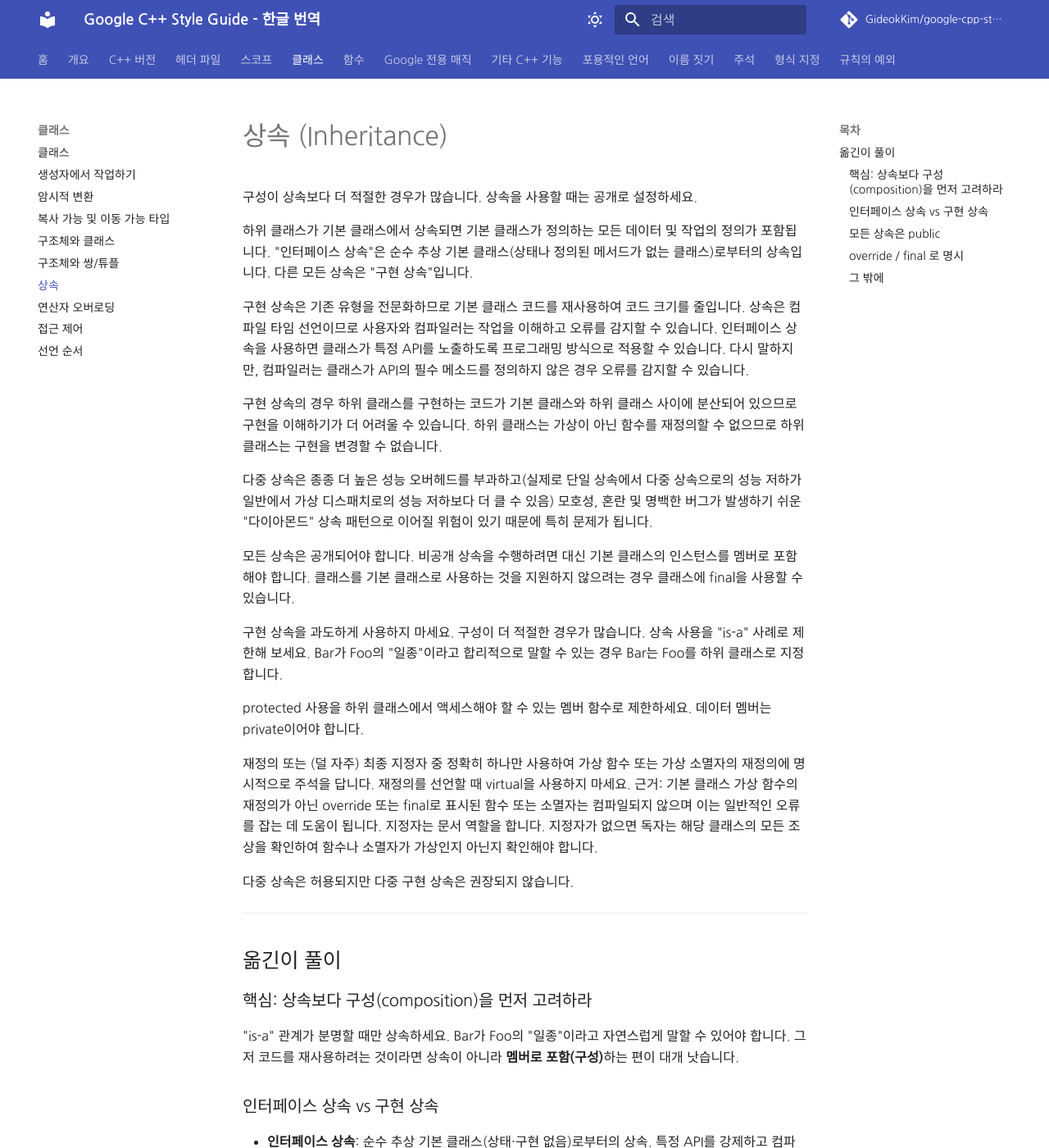
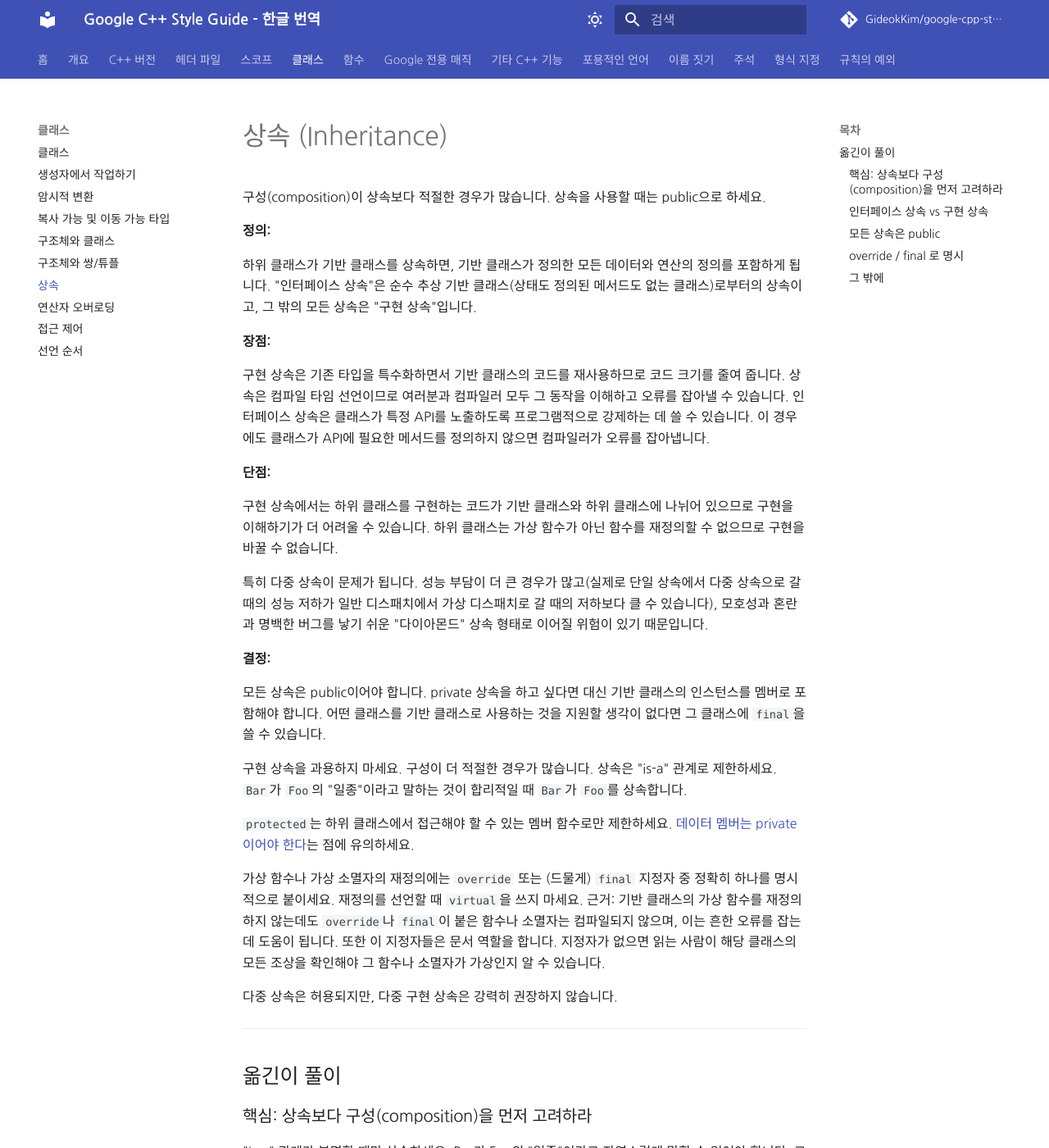
Before and after one commit to GideokKim/google-cpp-style-guide-kr, an MkDocs documentation site: the page built from google cpp style guide/inheritance.md, in a window 1280 px wide and 1400 px high. Shown: the whole window at 82% size. Built offline with MkDocs 1.6.1 and Material for MkDocs 9.7.7, drawn with Linux system fonts in a browser that asks for light colours; some web fonts are replaced; comment, search, counter and statistics services are not loaded; some of the changed text lies outside the part shown.

Commit message:
docs(classes): restore upstream structure in `inheritance`
The page flattened the upstream Definition, Pros, Cons and Decision
blocks into an undifferentiated run of paragraphs, dropped the link to
Access Control on the "data members should be private" clause, and left
`final`, `override`, `virtual`, `protected`, `Bar` and `Foo` unformatted.
It also rendered `base class` as "기본 클래스", which reads as "default
class" rather than the class being inherited from.

Restore the four block labels and the hyperlink, mark identifiers as
code, and use "기반 클래스" throughout.

Resolves: #18

```diff
--- a/google cpp style guide/inheritance.md
+++ b/google cpp style guide/inheritance.md
@@ -1,24 +1,32 @@
 # 상속 (Inheritance)
 
-구성이 상속보다 더 적절한 경우가 많습니다. 상속을 사용할 때는 공개로 설정하세요.
+구성(composition)이 상속보다 적절한 경우가 많습니다. 상속을 사용할 때는 public으로 하세요.
 
-하위 클래스가 기본 클래스에서 상속되면 기본 클래스가 정의하는 모든 데이터 및 작업의 정의가 포함됩니다. "인터페이스 상속"은 순수 추상 기본 클래스(상태나 정의된 메서드가 없는 클래스)로부터의 상속입니다. 다른 모든 상속은 "구현 상속"입니다.
+**정의:**
 
-구현 상속은 기존 유형을 전문화하므로 기본 클래스 코드를 재사용하여 코드 크기를 줄입니다. 상속은 컴파일 타임 선언이므로 사용자와 컴파일러는 작업을 이해하고 오류를 감지할 수 있습니다. 인터페이스 상속을 사용하면 클래스가 특정 API를 노출하도록 프로그래밍 방식으로 적용할 수 있습니다. 다시 말하지만, 컴파일러는 클래스가 API의 필수 메소드를 정의하지 않은 경우 오류를 감지할 수 있습니다.
+하위 클래스가 기반 클래스를 상속하면, 기반 클래스가 정의한 모든 데이터와 연산의 정의를 포함하게 됩니다. "인터페이스 상속"은 순수 추상 기반 클래스(상태도 정의된 메서드도 없는 클래스)로부터의 상속이고, 그 밖의 모든 상속은 "구현 상속"입니다.
 
-구현 상속의 경우 하위 클래스를 구현하는 코드가 기본 클래스와 하위 클래스 사이에 분산되어 있으므로 구현을 이해하기가 더 어려울 수 있습니다. 하위 클래스는 가상이 아닌 함수를 재정의할 수 없으므로 하위 클래스는 구현을 변경할 수 없습니다.
+**장점:**
 
-다중 상속은 종종 더 높은 성능 오버헤드를 부과하고(실제로 단일 상속에서 다중 상속으로의 성능 저하가 일반에서 가상 디스패치로의 성능 저하보다 더 클 수 있음) 모호성, 혼란 및 명백한 버그가 발생하기 쉬운 "다이아몬드" 상속 패턴으로 이어질 위험이 있기 때문에 특히 문제가 됩니다.
+구현 상속은 기존 타입을 특수화하면서 기반 클래스의 코드를 재사용하므로 코드 크기를 줄여 줍니다. 상속은 컴파일 타임 선언이므로 여러분과 컴파일러 모두 그 동작을 이해하고 오류를 잡아낼 수 있습니다. 인터페이스 상속은 클래스가 특정 API를 노출하도록 프로그램적으로 강제하는 데 쓸 수 있습니다. 이 경우에도 클래스가 API에 필요한 메서드를 정의하지 않으면 컴파일러가 오류를 잡아냅니다.
 
-모든 상속은 공개되어야 합니다. 비공개 상속을 수행하려면 대신 기본 클래스의 인스턴스를 멤버로 포함해야 합니다. 클래스를 기본 클래스로 사용하는 것을 지원하지 않으려는 경우 클래스에 final을 사용할 수 있습니다.
+**단점:**
 
-구현 상속을 과도하게 사용하지 마세요. 구성이 더 적절한 경우가 많습니다. 상속 사용을 "is-a" 사례로 제한해 보세요. Bar가 Foo의 "일종"이라고 합리적으로 말할 수 있는 경우 Bar는 Foo를 하위 클래스로 지정합니다.
+구현 상속에서는 하위 클래스를 구현하는 코드가 기반 클래스와 하위 클래스에 나뉘어 있으므로 구현을 이해하기가 더 어려울 수 있습니다. 하위 클래스는 가상 함수가 아닌 함수를 재정의할 수 없으므로 구현을 바꿀 수 없습니다.
 
-protected 사용을 하위 클래스에서 액세스해야 할 수 있는 멤버 함수로 제한하세요. 데이터 멤버는 private이어야 합니다.
+특히 다중 상속이 문제가 됩니다. 성능 부담이 더 큰 경우가 많고(실제로 단일 상속에서 다중 상속으로 갈 때의 성능 저하가 일반 디스패치에서 가상 디스패치로 갈 때의 저하보다 클 수 있습니다), 모호성과 혼란과 명백한 버그를 낳기 쉬운 "다이아몬드" 상속 형태로 이어질 위험이 있기 때문입니다.
 
-재정의 또는 (덜 자주) 최종 지정자 중 정확히 하나만 사용하여 가상 함수 또는 가상 소멸자의 재정의에 명시적으로 주석을 답니다. 재정의를 선언할 때 virtual을 사용하지 마세요. 근거: 기본 클래스 가상 함수의 재정의가 아닌 override 또는 final로 표시된 함수 또는 소멸자는 컴파일되지 않으며 이는 일반적인 오류를 잡는 데 도움이 됩니다. 지정자는 문서 역할을 합니다. 지정자가 없으면 독자는 해당 클래스의 모든 조상을 확인하여 함수나 소멸자가 가상인지 아닌지 확인해야 합니다.
+**결정:**
 
-다중 상속은 허용되지만 다중 구현 상속은 권장되지 않습니다.
+모든 상속은 public이어야 합니다. private 상속을 하고 싶다면 대신 기반 클래스의 인스턴스를 멤버로 포함해야 합니다. 어떤 클래스를 기반 클래스로 사용하는 것을 지원할 생각이 없다면 그 클래스에 `final`을 쓸 수 있습니다.
+
+구현 상속을 과용하지 마세요. 구성이 더 적절한 경우가 많습니다. 상속은 "is-a" 관계로 제한하세요. `Bar`가 `Foo`의 "일종"이라고 말하는 것이 합리적일 때 `Bar`가 `Foo`를 상속합니다.
+
+`protected`는 하위 클래스에서 접근해야 할 수 있는 멤버 함수로만 제한하세요. [데이터 멤버는 private이어야 한다](access_control.md)는 점에 유의하세요.
+
+가상 함수나 가상 소멸자의 재정의에는 `override` 또는 (드물게) `final` 지정자 중 정확히 하나를 명시적으로 붙이세요. 재정의를 선언할 때 `virtual`을 쓰지 마세요. 근거: 기반 클래스의 가상 함수를 재정의하지 않는데도 `override`나 `final`이 붙은 함수나 소멸자는 컴파일되지 않으며, 이는 흔한 오류를 잡는 데 도움이 됩니다. 또한 이 지정자들은 문서 역할을 합니다. 지정자가 없으면 읽는 사람이 해당 클래스의 모든 조상을 확인해야 그 함수나 소멸자가 가상인지 알 수 있습니다.
+
+다중 상속은 허용되지만, 다중 구현 상속은 강력히 권장하지 않습니다.
 
 ---
 
@@ -30,12 +38,12 @@ protected 사용을 하위 클래스에서 액세스해야 할 수 있는 멤버
 
 ### 인터페이스 상속 vs 구현 상속
 
-- **인터페이스 상속**: 순수 추상 기본 클래스(상태·구현 없음)로부터의 상속. 특정 API를 강제하고 컴파일러가 누락을 잡아줍니다.
-- **구현 상속**: 그 외. 구현이 기본 클래스와 하위 클래스에 흩어져 이해하기 어려워지므로 과용하지 마세요.
+- **인터페이스 상속**: 순수 추상 기반 클래스(상태·구현 없음)로부터의 상속. 특정 API를 강제하고 컴파일러가 누락을 잡아줍니다.
+- **구현 상속**: 그 외. 구현이 기반 클래스와 하위 클래스에 흩어져 이해하기 어려워지므로 과용하지 마세요.
 
 ### 모든 상속은 public
 
-private 상속이 필요하다면 그건 사실 "포함" 관계입니다 — 기본 클래스 인스턴스를 멤버로 두세요. 하위 클래스를 막고 싶으면 클래스에 `final`을 쓸 수 있습니다.
+private 상속이 필요하다면 그건 사실 "포함" 관계입니다 — 기반 클래스 인스턴스를 멤버로 두세요. 하위 클래스를 막고 싶으면 클래스에 `final`을 쓸 수 있습니다.
 
 ### override / final 로 명시
 
```
